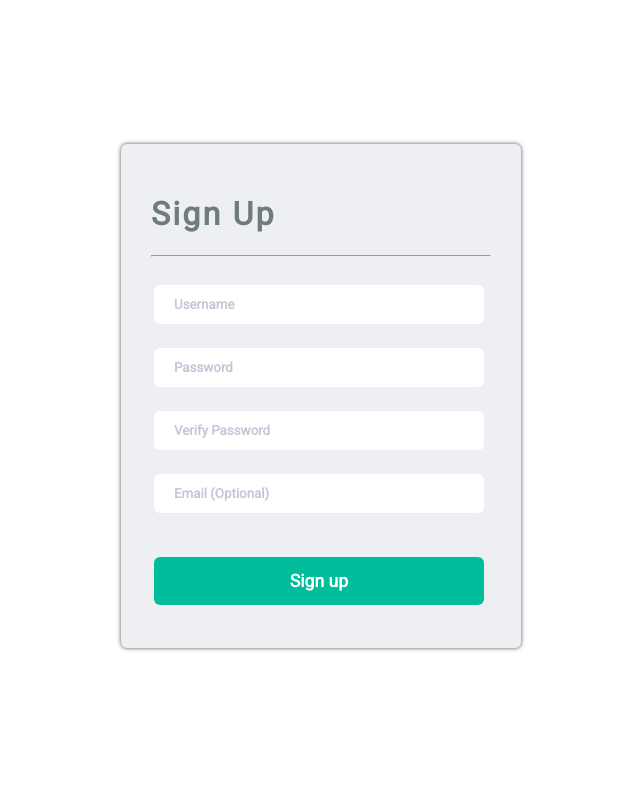
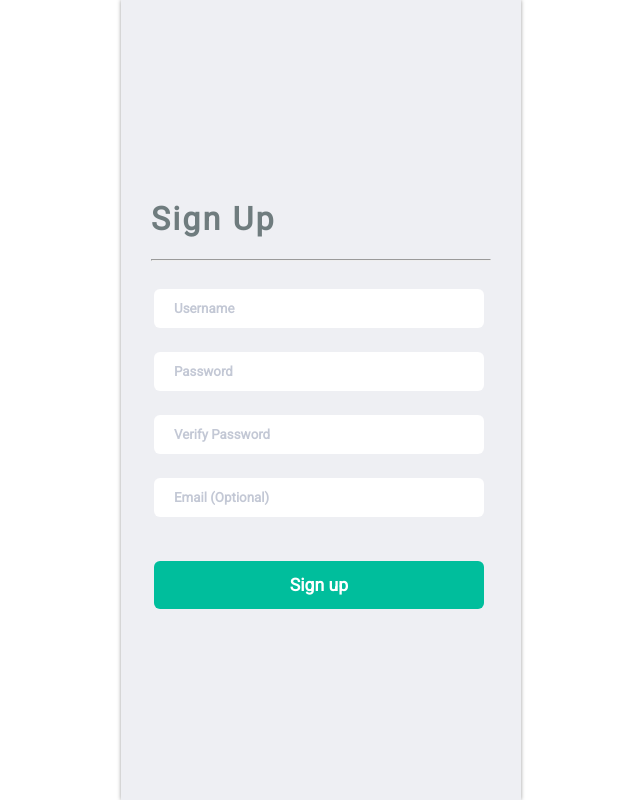
Before and after one commit to seanmstevens/user-signup, a Flask app: page /signup in a window 1280 px wide. Shown: the whole page, without its empty margins (319-959 px from the left). Run offline with Flask 2, Linux system fonts and the light colour scheme.

Commit message:
Fixed vertical alignment on page

```diff
--- a/static/mainpage.css
+++ b/static/mainpage.css
@@ -1,7 +1,9 @@
 @import url('https://fonts.googleapis.com/css?family=Roboto');
 
-body {
-    font-family: "Roboto", sans-serif;
+html, body {
+    height: 100%;
+    margin: 0;
+    padding: 0;
 }
 
 h1 {
@@ -14,15 +16,20 @@ table {
     margin-top: 15px;
 }
 
+div.wrapper {
+    display: table;
+    height: 100%;
+    margin: 0 auto;
+}
+
 .signup-container {
-    margin: auto;
-    margin-top: 18vh;
-    width: 340px;
+    display: table-cell;
+    vertical-align: middle;
+    margin: 50% auto;
+    font-family: "Roboto", sans-serif;
     padding: 30px;
-    border-radius: 6px;
     background-color: #eeeff3;
-    box-shadow: 0 0 4px #4f4f4f;
-    color: #b4bbcb;
+    box-shadow: 0 0 4px #9c9c9c;
 }
 
 .signup-field {
--- a/templates/signup.html
+++ b/templates/signup.html
@@ -1,6 +1,7 @@
 {% extends 'base.html' %}
 
 {% block content %}
+<div class = "wrapper">
 <div class = 'signup-container'>
 <h1>Sign Up</h1>
 <hr/>
@@ -40,5 +41,6 @@
     </table>
 </form>
 </div>
+</div>
 
 {% endblock %}
```
